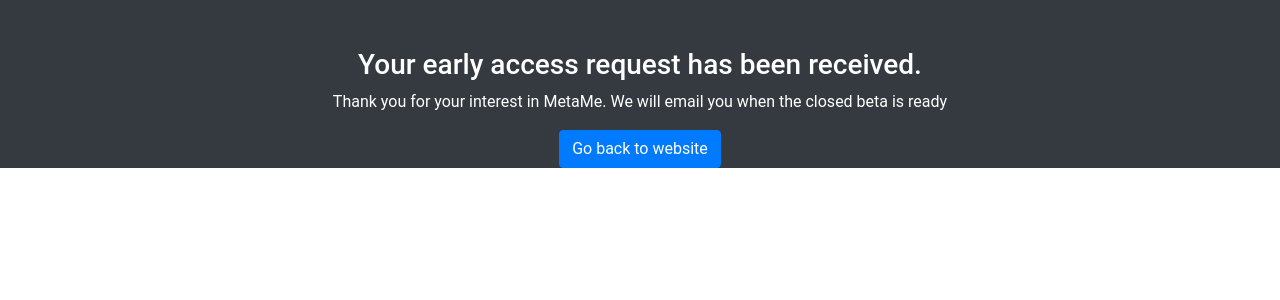
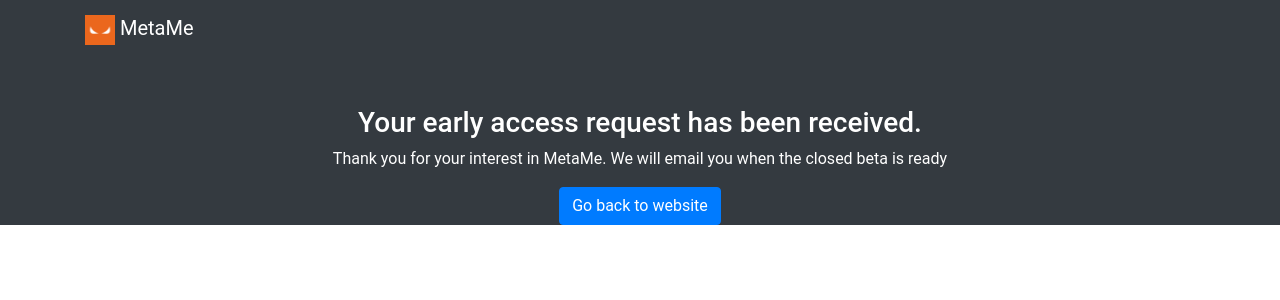
Before and after one commit to meta-me/metame-website, a Jekyll site: the page built from registrationSuccess.html, in a window 1280 px wide. Shown: the top 300 px of the page. Built offline with Jekyll 4.4.1, drawn with Linux system fonts in a browser that asks for light colours.

Commit message:
Created shared navbar

```diff
--- /dev/null
+++ b/_includes/navbar.html
@@ -0,0 +1,10 @@
+<div class="bg-dark">
+  <nav class="navbar navbar-dark">
+    <div class="container">
+      <a class="navbar-brand" href="#">
+        <img src="/assets/icon.png" width="30" height="30" alt="" />
+        MetaMe
+      </a>
+    </div>
+  </nav>
+</div>
--- a/_layouts/default.html
+++ b/_layouts/default.html
@@ -28,11 +28,12 @@
       }
       gtag("js", new Date());
 
-      gtag("config", "UA-136003233-1", { 'optimize_id': 'GTM-PW8W4BH'});
+      gtag("config", "UA-136003233-1", { optimize_id: "GTM-PW8W4BH" });
     </script>
     <script src="https://ajax.aspnetcdn.com/ajax/jQuery/jquery-3.3.1.min.js"></script>
   </head>
   <body>
+    {% include navbar.html %}
     {{ content }}
     <!-- Optional JavaScript -->
     <!-- jQuery first, then Popper.js, then Bootstrap JS -->
```
Also changed, not shown: index.html (+0 -9 lines).
